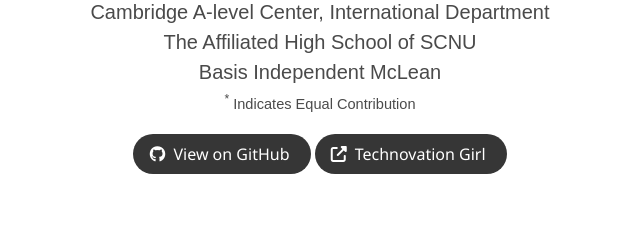
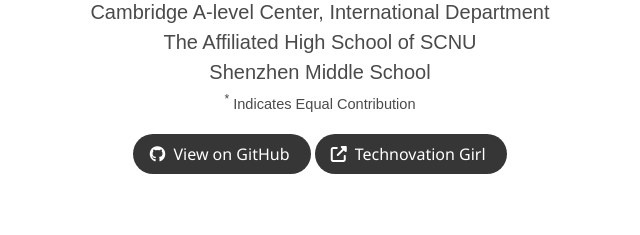
Before and after one commit to SzuPc/Breast-Lesion-Detection, a plain HTML site: page index.html in a window 1280 px wide. Shown: the part 301-536 px from the top of the page, 320-960 px from the left. Drawn offline with nearby package versions, Linux system fonts and the light colour scheme; some icons are missing; a web font is replaced by a local one.

Commit message:
Update index.html

```diff
--- a/index.html
+++ b/index.html
@@ -72,7 +72,7 @@
                 <span class="author-block">ZhenHai High School of ZheJiang</span><br>
                 <span class="author-block">Cambridge A-level Center, International Department</span><br>
                 <span class="author-block">The Affiliated High School of SCNU</span><br>
-                <span class="author-block">Basis Independent McLean</span><br>
+                <span class="author-block">Shenzhen Middle School</span><br>
                 <!-- Equal Contribution Note -->
                 <span class="eql-cntrb">
                   <small><sup>*</sup> Indicates Equal Contribution</small>
```
